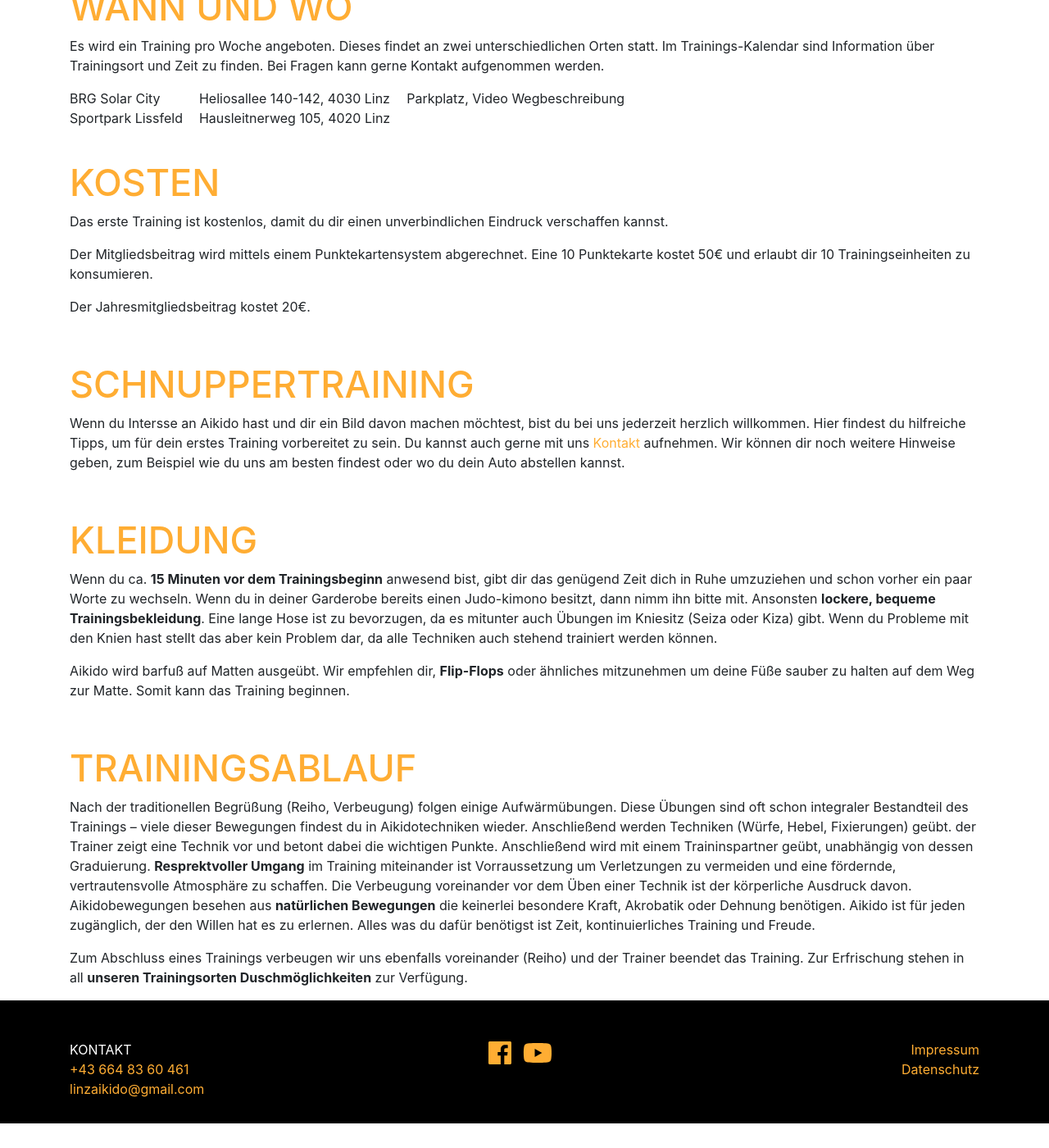
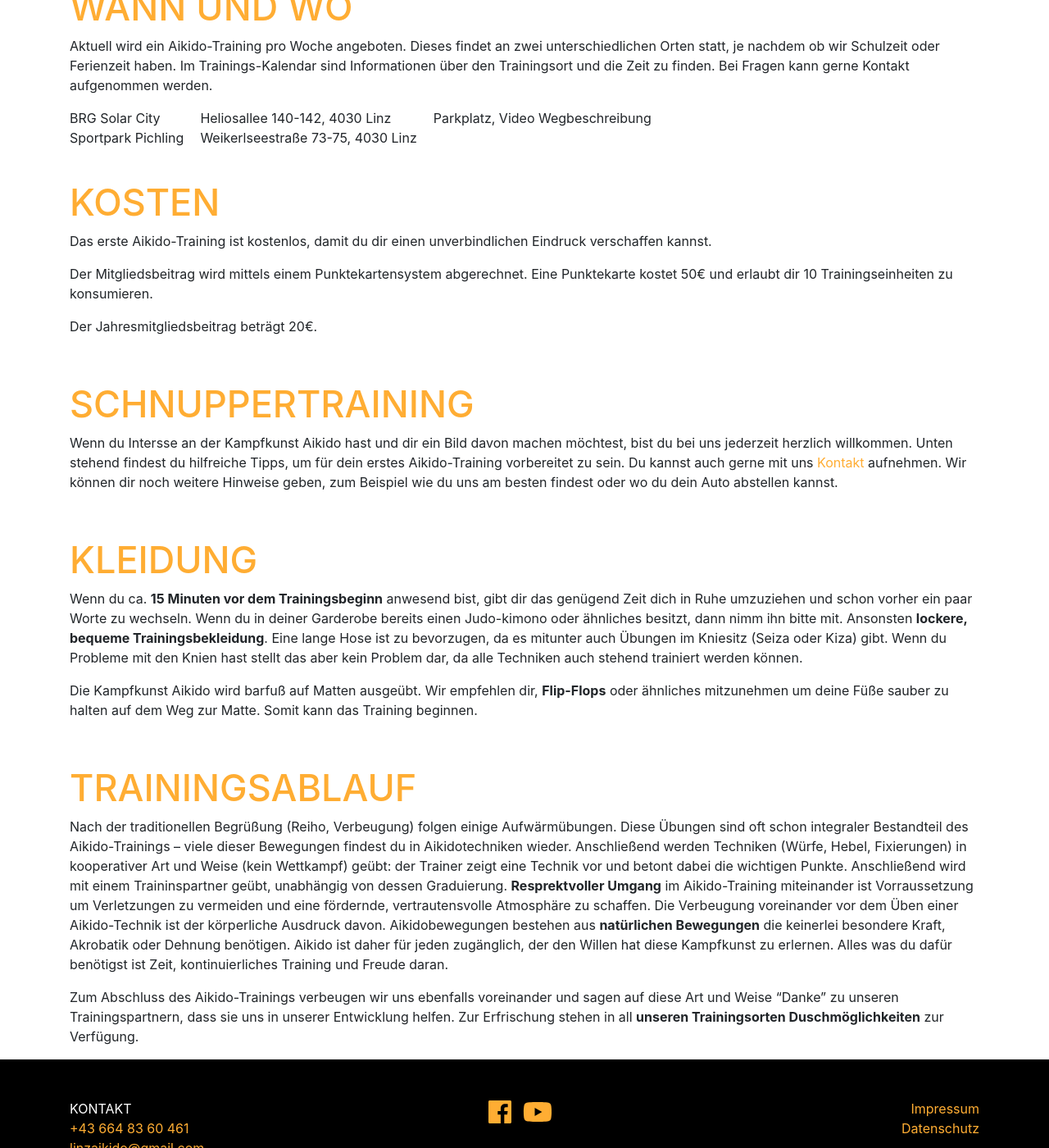
Before and after one commit to TWachs/aikinomichi-linz, a Jekyll site: the page built from training.md, in a window 1280 px wide and 1400 px high, scrolled down 324 px. Shown: the whole window at 82% size. Built offline with Jekyll 4.4.1, drawn with Linux system fonts in a browser that asks for light colours; nearby versions of some CDN libraries; before the commit the page ends 1694 px from its top, so only the background shows below that.

Commit message:
Update training.md
Update Traing Texte

```diff
--- a/training.md
+++ b/training.md
@@ -7,37 +7,37 @@ title: Training
 <div class="row">
 <div class="col" markdown="1">
 # Wann und wo
-Es wird ein Training pro Woche angeboten. Dieses findet an zwei unterschiedlichen Orten statt. Im Trainings-Kalendar sind Information über Trainingsort und Zeit zu finden. Bei Fragen kann gerne Kontakt aufgenommen werden.
+Aktuell wird ein Aikido-Training pro Woche angeboten. Dieses findet an zwei unterschiedlichen Orten statt, je nachdem ob wir Schulzeit oder Ferienzeit haben. Im Trainings-Kalendar sind Informationen über den Trainingsort und die Zeit zu finden. Bei Fragen kann gerne Kontakt aufgenommen werden.
 
 | BRG Solar City | Heliosallee 140-142, 4030 Linz | Parkplatz, Video Wegbeschreibung |
-| Sportpark Lissfeld | Hausleitnerweg 105, 4020 Linz | |
+| Sportpark Pichling | Weikerlseestraße 73-75, 4030 Linz | |
 
 # Kosten
-Das erste Training ist kostenlos, damit du dir einen unverbindlichen Eindruck verschaffen kannst.
+Das erste Aikido-Training ist kostenlos, damit du dir einen unverbindlichen Eindruck verschaffen kannst.
 
-Der Mitgliedsbeitrag wird mittels einem Punktekartensystem abgerechnet. Eine 10 Punktekarte kostet 50€ und erlaubt dir 10 Trainingseinheiten zu konsumieren.
+Der Mitgliedsbeitrag wird mittels einem Punktekartensystem abgerechnet. Eine Punktekarte kostet 50€ und erlaubt dir 10 Trainingseinheiten zu konsumieren.
 
-Der Jahresmitgliedsbeitrag kostet 20€.
+Der Jahresmitgliedsbeitrag beträgt 20€.
 </div>
 </div>
 <div class="row" id="erstesTraining">
 <div class="col" markdown="1">
 # Schnuppertraining
 
-Wenn du Intersse an Aikido hast und dir ein Bild davon machen möchtest, bist du bei uns jederzeit herzlich willkommen. Hier findest du hilfreiche Tipps, um für dein erstes Training vorbereitet zu sein. Du kannst auch gerne mit uns [Kontakt]({{ site.baseurl }}/kontakt) aufnehmen. Wir können dir noch weitere Hinweise geben, zum Beispiel wie du uns am besten findest oder wo du dein Auto abstellen kannst.
+Wenn du Intersse an der Kampfkunst Aikido hast und dir ein Bild davon machen möchtest, bist du bei uns jederzeit herzlich willkommen. Unten stehend findest du hilfreiche Tipps, um für dein erstes Aikido-Training vorbereitet zu sein. Du kannst auch gerne mit uns [Kontakt]({{ site.baseurl }}/kontakt) aufnehmen. Wir können dir noch weitere Hinweise geben, zum Beispiel wie du uns am besten findest oder wo du dein Auto abstellen kannst.
 
 # Kleidung
 
-Wenn du ca. **15 Minuten vor dem Trainingsbeginn** anwesend bist, gibt dir das genügend Zeit dich in Ruhe umzuziehen und schon vorher ein paar Worte zu wechseln. Wenn du in deiner Garderobe bereits einen Judo-kimono besitzt, dann nimm ihn bitte mit. Ansonsten **lockere, bequeme Trainingsbekleidung**. Eine lange Hose ist zu bevorzugen, da es mitunter auch Übungen im Kniesitz (Seiza oder Kiza) gibt. Wenn du Probleme mit den Knien hast stellt das aber kein Problem dar, da alle Techniken auch stehend trainiert werden können.
+Wenn du ca. **15 Minuten vor dem Trainingsbeginn** anwesend bist, gibt dir das genügend Zeit dich in Ruhe umzuziehen und schon vorher ein paar Worte zu wechseln. Wenn du in deiner Garderobe bereits einen Judo-kimono oder ähnliches besitzt, dann nimm ihn bitte mit. Ansonsten **lockere, bequeme Trainingsbekleidung**. Eine lange Hose ist zu bevorzugen, da es mitunter auch Übungen im Kniesitz (Seiza oder Kiza) gibt. Wenn du Probleme mit den Knien hast stellt das aber kein Problem dar, da alle Techniken auch stehend trainiert werden können.
 
-Aikido wird barfuß auf Matten ausgeübt. Wir empfehlen dir, **Flip-Flops** oder ähnliches mitzunehmen um deine Füße sauber zu halten auf dem Weg zur Matte. Somit kann das Training beginnen.
+Die Kampfkunst Aikido wird barfuß auf Matten ausgeübt. Wir empfehlen dir, **Flip-Flops** oder ähnliches mitzunehmen um deine Füße sauber zu halten auf dem Weg zur Matte. Somit kann das Training beginnen.
 
 # Trainingsablauf
 
-Nach der traditionellen Begrüßung (Reiho, Verbeugung) folgen einige Aufwärmübungen. Diese Übungen sind oft schon integraler Bestandteil des Trainings – viele dieser Bewegungen findest du in Aikidotechniken wieder. Anschließend werden Techniken (Würfe, Hebel, Fixierungen) geübt. der Trainer zeigt eine Technik vor und betont dabei die wichtigen Punkte. Anschließend wird mit einem Traininspartner geübt, unabhängig von dessen Graduierung. **Resprektvoller Umgang** im Training miteinander ist Vorraussetzung um Verletzungen zu vermeiden und eine fördernde, vertrautensvolle Atmosphäre zu schaffen. Die Verbeugung voreinander vor dem Üben einer Technik ist der körperliche Ausdruck davon.
-Aikidobewegungen besehen aus **natürlichen Bewegungen** die keinerlei besondere Kraft, Akrobatik oder Dehnung benötigen. Aikido ist für jeden zugänglich, der den Willen hat es zu erlernen. Alles was du dafür benötigst ist Zeit, kontinuierliches Training und Freude.
+Nach der traditionellen Begrüßung (Reiho, Verbeugung) folgen einige Aufwärmübungen. Diese Übungen sind oft schon integraler Bestandteil des Aikido-Trainings – viele dieser Bewegungen findest du in Aikidotechniken wieder. Anschließend werden Techniken (Würfe, Hebel, Fixierungen) in kooperativer Art und Weise (kein Wettkampf) geübt: der Trainer zeigt eine Technik vor und betont dabei die wichtigen Punkte. Anschließend wird mit einem Traininspartner geübt, unabhängig von dessen Graduierung. **Resprektvoller Umgang** im Aikido-Training miteinander ist Vorraussetzung um Verletzungen zu vermeiden und eine fördernde, vertrautensvolle Atmosphäre zu schaffen. Die Verbeugung voreinander vor dem Üben einer Aikido-Technik ist der körperliche Ausdruck davon.
+Aikidobewegungen bestehen aus **natürlichen Bewegungen** die keinerlei besondere Kraft, Akrobatik oder Dehnung benötigen. Aikido ist daher für jeden zugänglich, der den Willen hat diese Kampfkunst zu erlernen. Alles was du dafür benötigst ist Zeit, kontinuierliches Training und Freude daran.
 
-Zum Abschluss eines Trainings verbeugen wir uns ebenfalls voreinander (Reiho) und der Trainer beendet das Training. Zur Erfrischung stehen in all **unseren Trainingsorten Duschmöglichkeiten** zur Verfügung.
+Zum Abschluss des Aikido-Trainings verbeugen wir uns ebenfalls voreinander und sagen auf diese Art und Weise "Danke" zu unseren Trainingspartnern, dass sie uns in unserer Entwicklung helfen. Zur Erfrischung stehen in all **unseren Trainingsorten Duschmöglichkeiten** zur Verfügung.
 </div>
 </div>
 </div>
```
